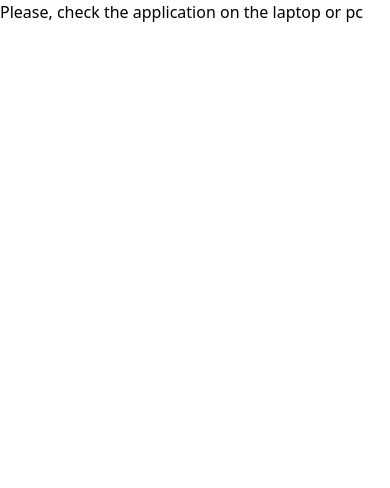
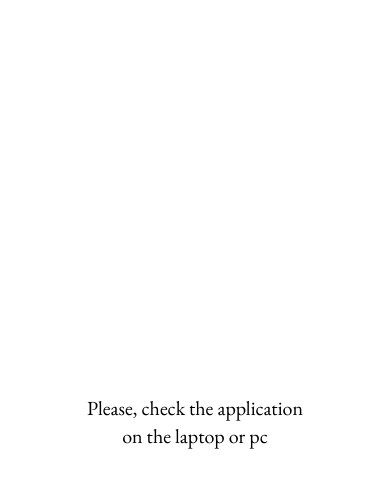
Before and after one commit to faizanalibaig/noteflex, a React (Vite) app in the folder client/: page /check-pc in a window 390 px wide. Shown: the top 488 px of the page. Built offline with nearby package versions, Linux system fonts and the light colour scheme.

Commit message:
Mobile users setup done

```diff
--- a/client/src/components/Home/Check-Pc.jsx
+++ b/client/src/components/Home/Check-Pc.jsx
@@ -1,7 +1,7 @@
 export default function CheckPc() {
     return(
-        <div className='100-dvh 100dvw'>
-            <h1>Please, check the application on the laptop or pc</h1>
+        <div className="h-screen w-screen flex justify-center items-center">
+            <h1 className="font-main text-xl text-center">Please, check the application <br/> on the laptop or pc</h1>
         </div>
     )
 }
```
